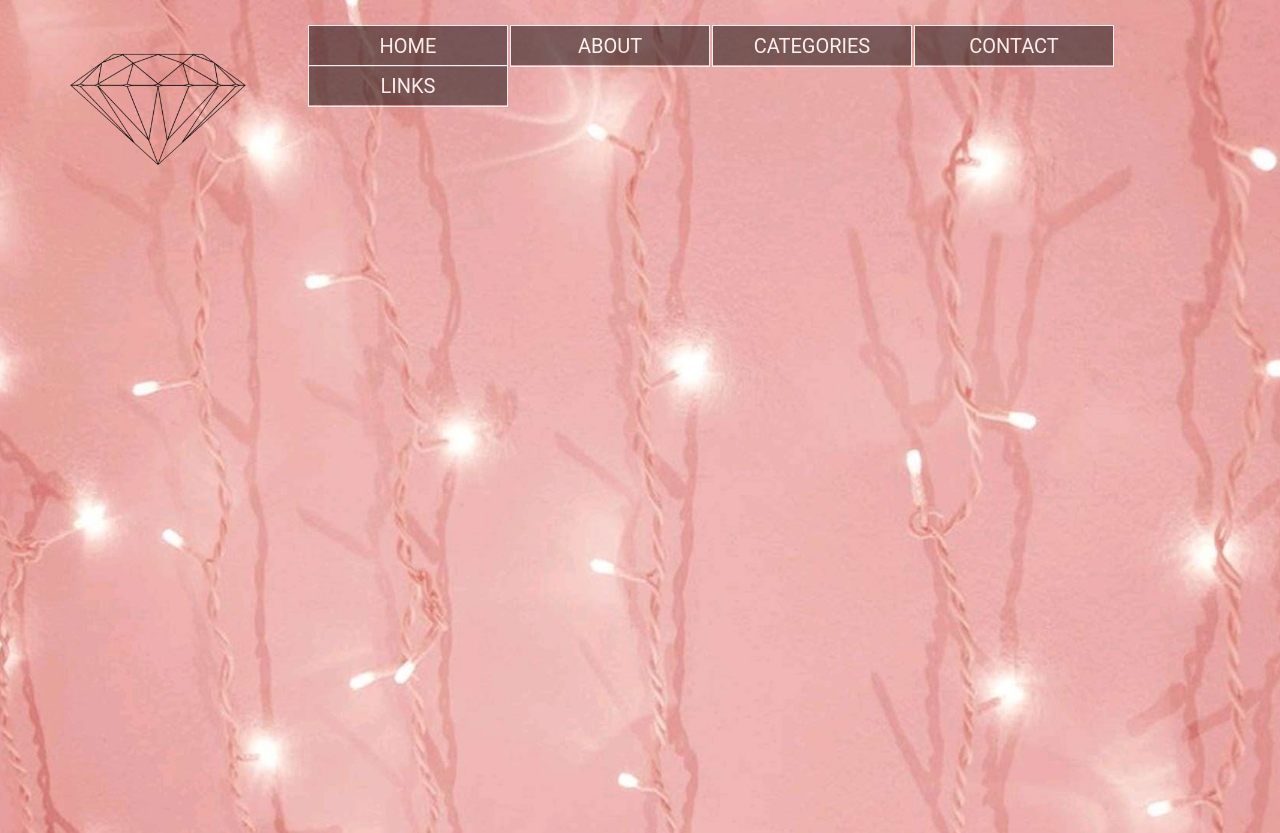
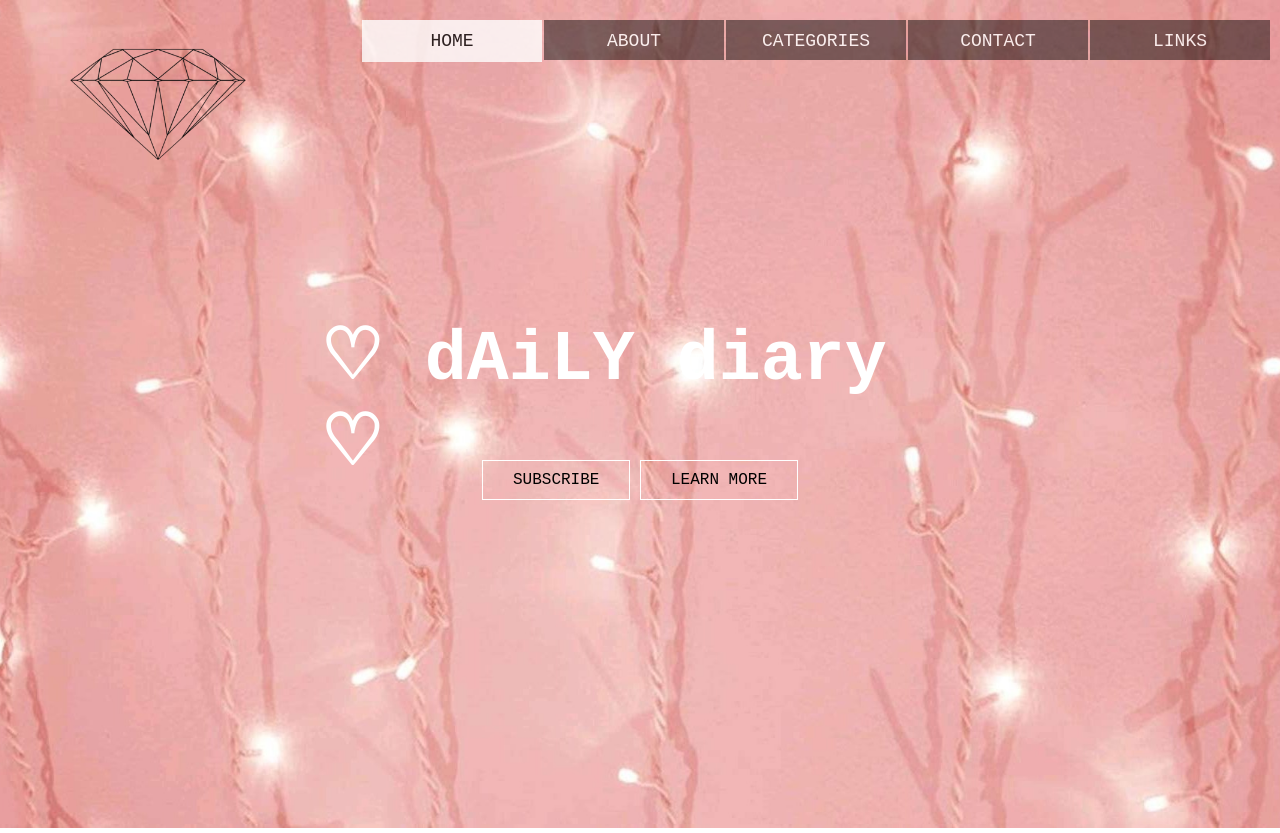
Before and after one commit to alyssafaye/HCI-Finals, a plain HTML site: page index.html in a window 1280 px wide. Drawn offline with Linux system fonts and the light colour scheme.

Commit message:
home page

```diff
--- a/index.html
+++ b/index.html
@@ -1,33 +1,44 @@
 <!DOCTYPE html>
 <html>
     <head>
-        <title> dAiLY diaries </title>
+        <title> dAiLY diary ♡ </title>
         <link rel="stylesheet" type="text/css" href="style.css">
 </head>
     <body>
-       <div class="row">
+      <header>
+       <div class="main">
           <div class="logo">
-            <img src="logo.png"
+            <img src="logo.png">
           </div>
         <ul>
-           <li><a>HOME</a></li>
-           <li><a>ABOUT</a>
+           <li class="active"><a href="#">HOME</a></li>
+           <li><a href="#">ABOUT</a>
               <ul>
-                 <li><a>THE BLOG</a></li>
-                 <li><a>THE BLOGGER</a></li>
+                 <li><a href="#">THE BLOG</a></li>
+                 <li><a href="#">THE BLOGGER</a></li>
              </ul>
            </li>
-           <li><a>CATEGORIES</a>
+           <li><a href="#">CATEGORIES</a>
                <ul>
-                   <li><a>FASHION</a></li>
-                   <li><a>FOOD</a></li>
-                   <li><a>TRAVEL</a></li>
-                   <li><a>EVENTS</a></li>
+                   <li><a href="#">FASHION</a></li>
+                   <li><a href="#">FOOD</a></li>
+                   <li><a href="#">TRAVEL</a></li>
+                   <li><a href="#">EVENTS</a></li>
                 </ul>
            </li>
-           <li><a>CONTACT</a></li>
-           <li><a>LINKS</a></li>
+           <li><a href="#">CONTACT</a></li>
+           <li><a href="#">LINKS</a></li>
         </ul>
         </div>
+        <div class="title">
+            <h1> ♡ dAiLY diary ♡ </h1>
+        </div>
+
+        <div class="button">
+            <a href="#" class="btn">SUBSCRIBE</a>
+            <a href="#" class="btn">LEARN MORE</a>
+
+        </div>
+       </header>
     </body>
 </html>
--- a/style.css
+++ b/style.css
@@ -1,14 +1,16 @@
 body{
+
     background-image: url(bg.jpg);
     height: 100vh;
     background-size: cover;
-    font-family: "Roboto", sans-serif;
+    font-family: "Courier New", Courier, monospace;
     color: white;
     background-repeat: no-repeat;
     background-position: center;
-    margin-top: 25px;
+    margin-top: 20px;
 }
 ul {
+	float: right;
 	margin: 0px;
 	padding: 0px;
 	list-style: none;
@@ -16,35 +18,75 @@ ul {
 ul li {
 	display: inline-block;
 	float: left;
-	width: 200px;
+	width: 180px;
 	height: 40px;
 	background-color: rgba(0,0,0,0.6);
 	opacity: .8;
 	line-height: 40px;
 	text-align: center;
-	font-size: 20px;
+	font-size: 18px;
 	margin-right: 2px;
  }
  ul li a {
  	text-decoration: none;
  	color: #fff;
  	display: block;
- 	border: 1px solid #fff;
+ 	border: 1px solid transparent;
+ 	transition: 0.6s ease;
  }
  ul li a:hover {
  	border: 1px solid white;
  	color: #000;
+ }
+
+ ul li.active a{
+ 	background-color: #fff;
+ 	color: #000;
+
  }
  ul li ul li {
  	display: none;
  }
  ul li:hover ul li {
  	display: block;
+ }
 
- }
- .logo img
-{
-		width:300px;
-		height: auto;
-		float: left;
+.logo img{
+
+	width:300px;
+	height: auto;
+	float: left;
 }
+
+.title{
+	position: absolute;
+	top: 50%;
+	left: 50%;
+	transform: translate(-50%, -50%);
+}
+
+.title h1{
+	color: #fff;
+	font-size: 70px;
+
+}
+
+.button{
+	position: absolute;
+	top: 60%;
+	left: 50%;
+	transform: translate(-50%, -50%);
+}
+
+.btn{
+	border: 1px solid #fff;
+	padding: 10px 30px;
+	color: black;
+	text-decoration: none;
+	transition: 0.6s ease;
+}
+
+.btn:hover{
+	background-color: #fff;
+	color: #fff;
+}
```
